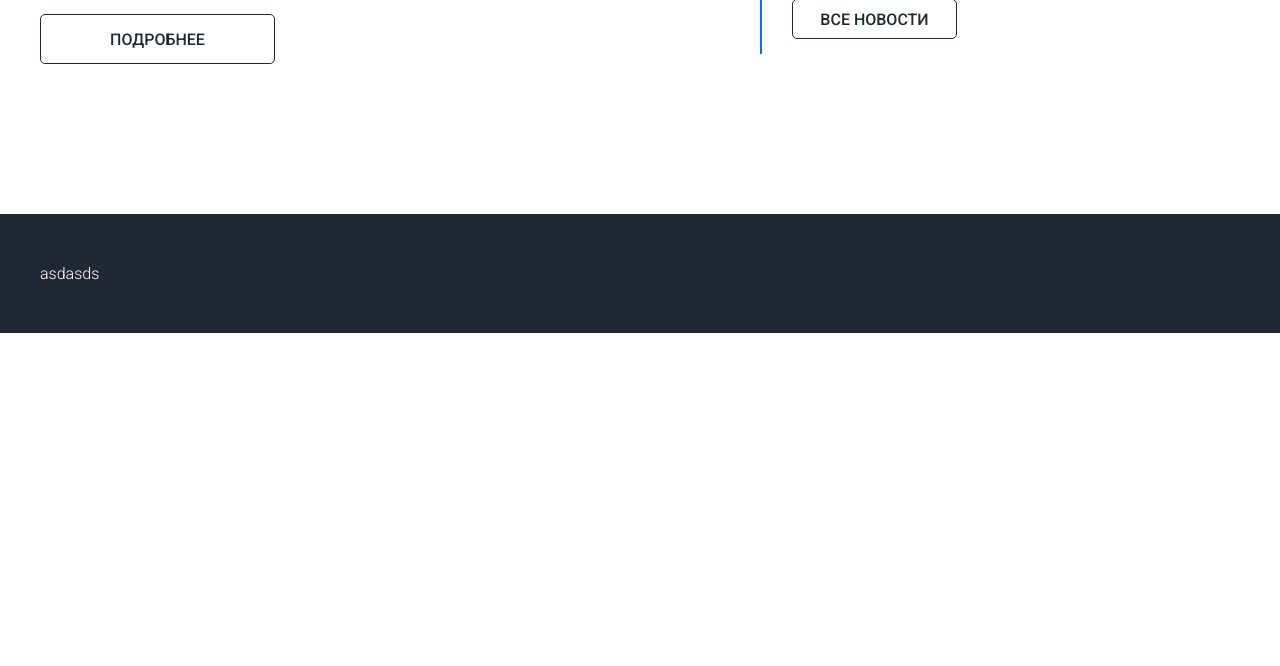
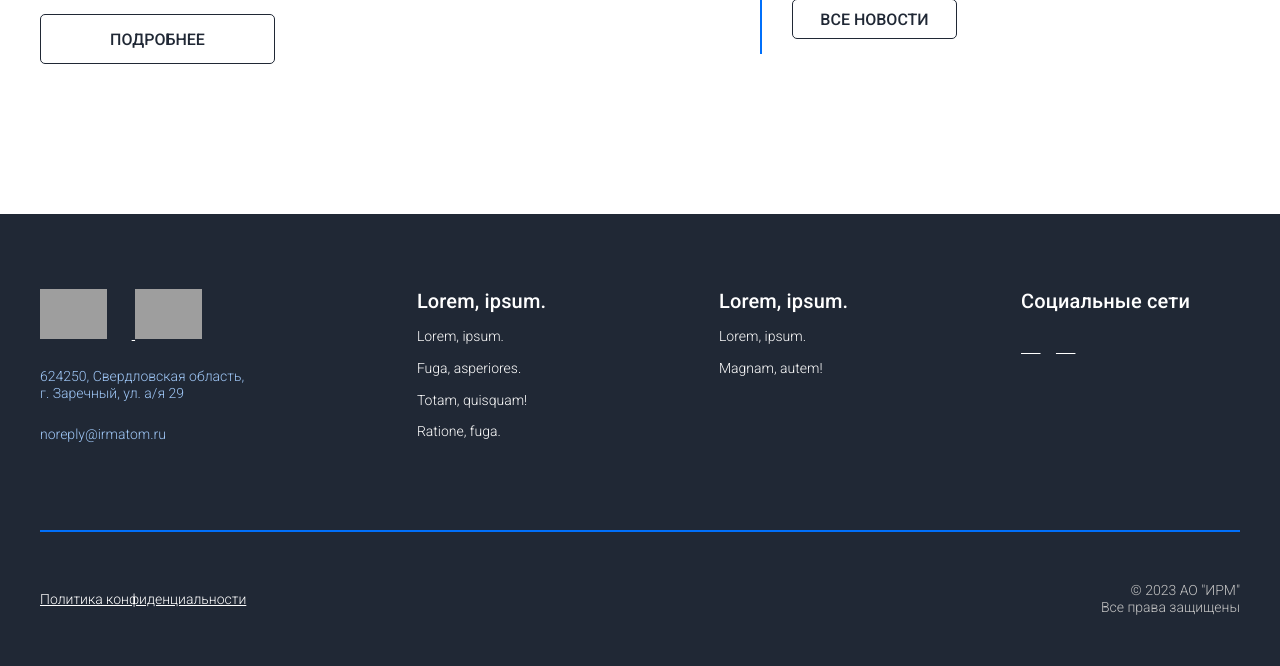
Before and after one commit to gematogesha/irm_app, a Rails app: page / in a window 1280 px wide. Shown: the part 955-1621 px from the top of the page. Before the commit the page ends 1288 px from the top, so only its background shows below. Run offline with Rails 7, Linux system fonts and the light colour scheme; some libraries are stand-ins or nearby versions; grey boxes are pictures that could not be loaded.

Commit message:
Add footer

```diff
--- a/app/assets/stylesheets/footer.css
+++ b/app/assets/stylesheets/footer.css
@@ -4,4 +4,109 @@ footer{
     background-color: var(--color);
     color: var(--white);
     display: table-row;
+    font-size: 14px;
 }
+
+.footer-top .wrapper, .footer-bot .wrapper{
+    display: flex;
+    justify-content: space-between;
+
+}
+
+.footer-top .wrapper{
+    align-items: flex-start;
+
+}
+
+.footer-bot .wrapper{
+    align-items: center;
+}
+
+.footer-top .wrapper a, .footer-bot .wrapper a{
+    color: var(--white);
+    text-decoration: underline var(--white);
+}
+
+.footer-top .wrapper a:hover, .footer-bot .wrapper a:hover{
+    color: var(--blue-light);
+    text-decoration: underline var(--blue-light);
+}
+
+
+.line{
+    border-top: 2px solid var(--blue);
+    max-width: 1200px;
+}
+
+.footer-top{
+    padding: 75px 0;
+}
+
+.social-link{
+    color: var(--blue-light) !important;
+}
+
+.footer-item a{
+    color: var(--white);
+    text-decoration: underline var(--white);
+}
+
+.footer-logo, .footer-item-main span{
+    margin-bottom: 25px;
+}
+
+.footer-item-main{
+    padding-right: 50px;
+}
+
+.footer-item-main span:last-child{
+    margin: 0;
+}
+
+.footer-logo a{
+    text-decoration: none;
+}
+
+.footer-logo-img{
+    height: 50px;
+    width: auto;
+    margin-right: 25px;
+}
+
+.footer-item-main span{
+    color: var(--blue-light);
+    display: block;
+}
+
+.footer-item ul{
+    margin-right: 50px;
+}
+
+.footer-item ul li{
+    margin-bottom: 15px;
+}
+
+.social-link{
+    margin-right: 12px;
+}
+
+.social-link i{
+    font-size: 26px;
+}
+
+.vk:hover{
+    color: var(--vk) !important;
+}
+
+.telegram:hover{
+    color: var(--telegram) !important;
+}
+
+.footer-bot{
+    background-color: var(--black);
+}
+
+.footer-bot .wrapper span{
+    text-align: right;
+    color: var( --disabled);
+}
--- a/app/views/shared/_footer.html.erb
+++ b/app/views/shared/_footer.html.erb
@@ -1,8 +1,53 @@
 <section></section>
 <footer>
-    <section class="footer">
+    <section class="footer-top">
         <div class="wrapper">
-        asdasds
+            <div class="footer-item footer-item-main">
+                <div class="footer-logo">
+                    <%= link_to 'https://rosatom.ru' do %>
+                        <%= image_tag("logo/logo-rosatom-white.png", alt: "Росатом", title: 'Росатом', class: "footer-logo-img") %>
+                    <% end %>
+                    <%= link_to 'https://niirosatom.ru/' do %>
+                        <%= image_tag("logo/logo-nii-white.png", alt: "Наука и инновации", title: 'Наука и инновации', class: "footer-logo-img") %>
+                    <% end %>
+                </div>
+                <span>624250, Свердловская область,<br>г. Заречный, ул. а/я 29</span>
+                <span>noreply@irmatom.ru</span>
+            </div>
+            <div class="footer-item">
+                <ul>
+                    <li><h6>Lorem, ipsum.</h6></li>
+                    <li>Lorem, ipsum.</li>
+                    <li>Fuga, asperiores.</li>
+                    <li>Totam, quisquam!</li>
+                    <li>Ratione, fuga.</li>
+                </ul>
+            </div>
+            <div class="footer-item">
+                <ul>
+                    <li>
+                        <h6>Lorem, ipsum.</h6>
+                    </li>
+                    <li>Lorem, ipsum.</li>
+                    <li>Magnam, autem!</li>
+                </ul>
+            </div>
+            <div class="footer-item social">
+                <ul>
+                    <li>
+                        <h6>Социальные сети</h6>
+                    </li>
+                </ul>
+                <%= link_to icon('fa-brands', 'vk'), "https://vk.com", title: "ВКонтакте", class: "social-link vk" %>
+                <%= link_to icon('fa-brands', 'telegram'), "https://web.telegram.org", title: "Телеграм", class: "social-link telegram" %>
+            </div>
+        </div>
+    </section>
+    <div class="wrapper line"></div>
+    <section class="footer-bot">
+        <div class="wrapper">
+        <%= link_to "Политика конфиденциальности", "https://vk.com", title: "ВКонтакте" %>
+        <span>&copy; 2023 АО "ИРМ"<br>Все права защищены</span>
         </div>
     </section>
 </footer>
```
